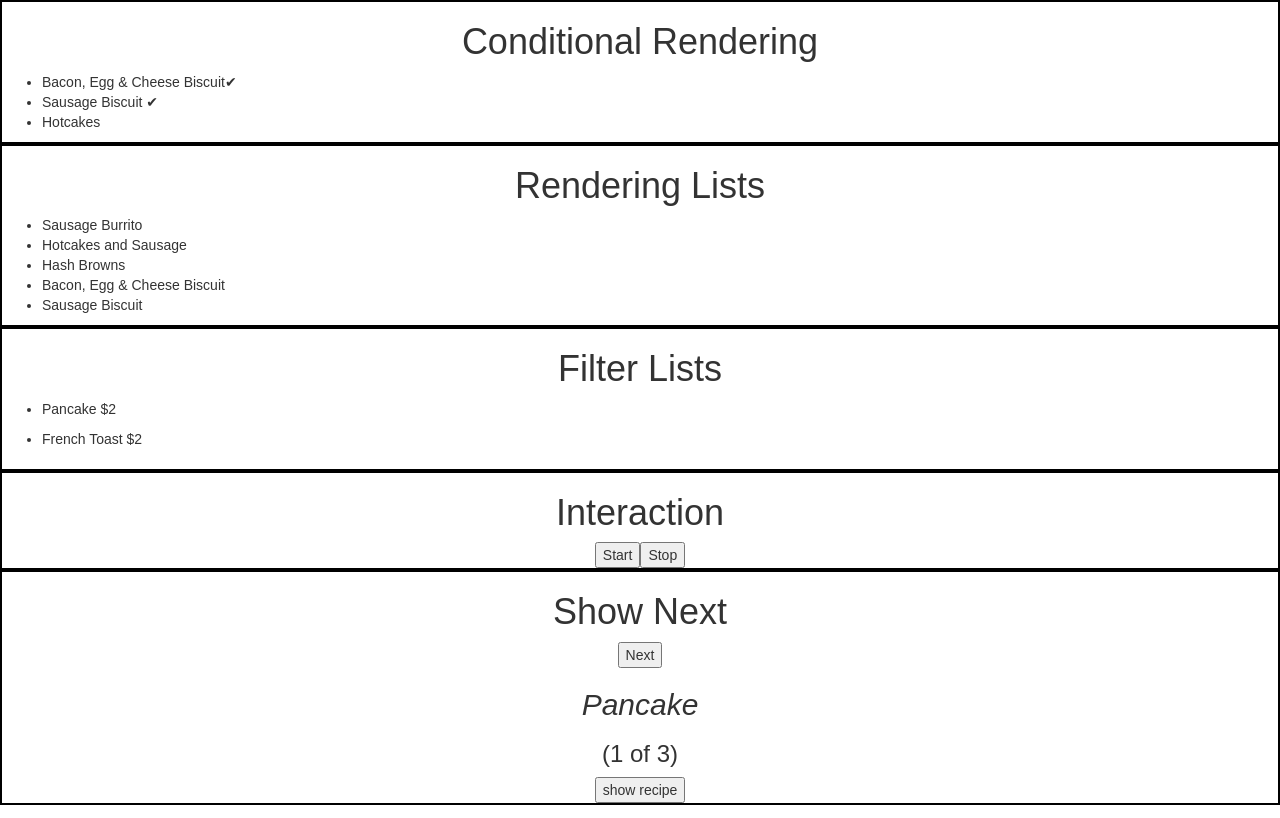
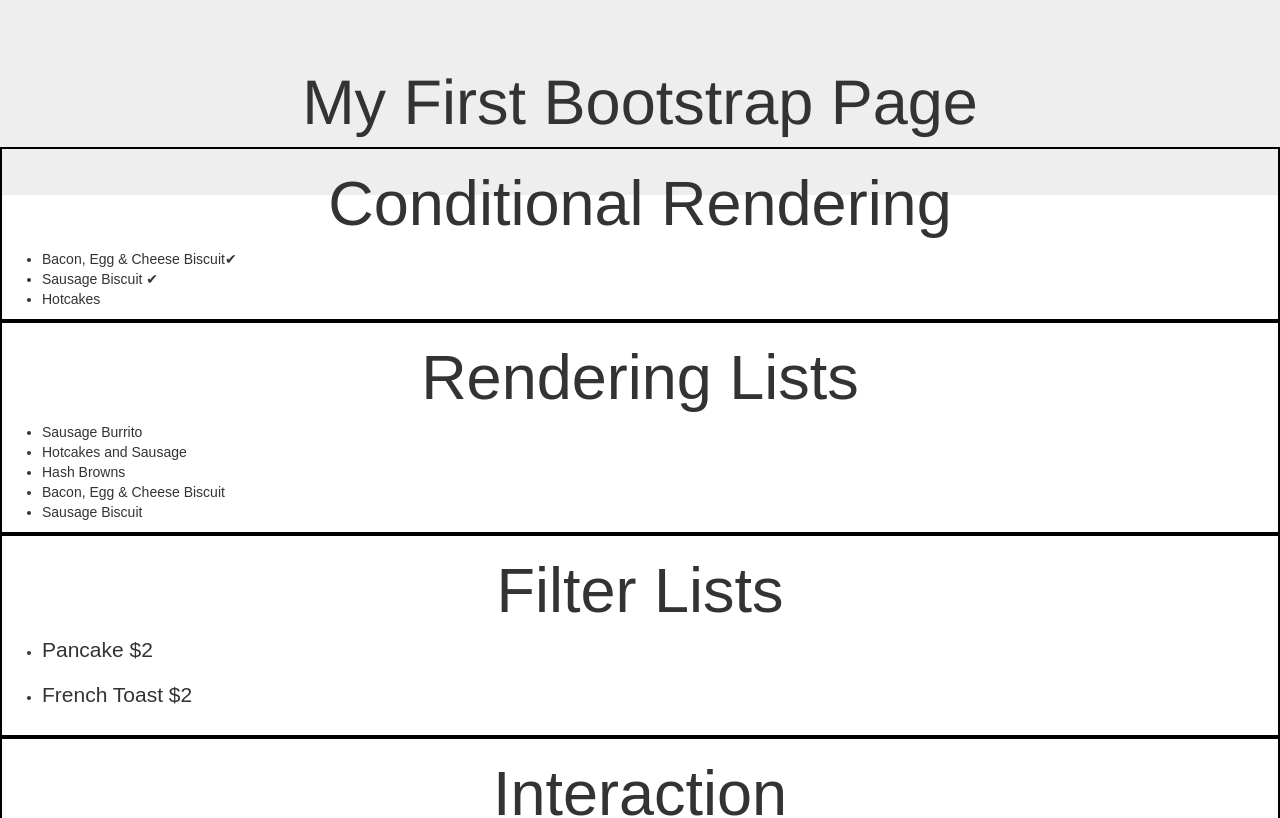
Before and after one commit to juliisstudy/Holiday-Restaurant, a React (Create React App) app: page / in a window 1280 px wide. Shown: the top 818 px of the page. Built offline with nearby package versions, Linux system fonts and the light colour scheme.

Commit message:
Update index.js

```diff
--- a/src/index.js
+++ b/src/index.js
@@ -7,6 +7,9 @@ const root = createRoot(rootElement);
 
 root.render(
   <StrictMode>
-    <App />
+    <div class="jumbotron text-center">
+      <h1>My First Bootstrap Page</h1>
+      <App />
+    </div>
   </StrictMode>,
 );
```
